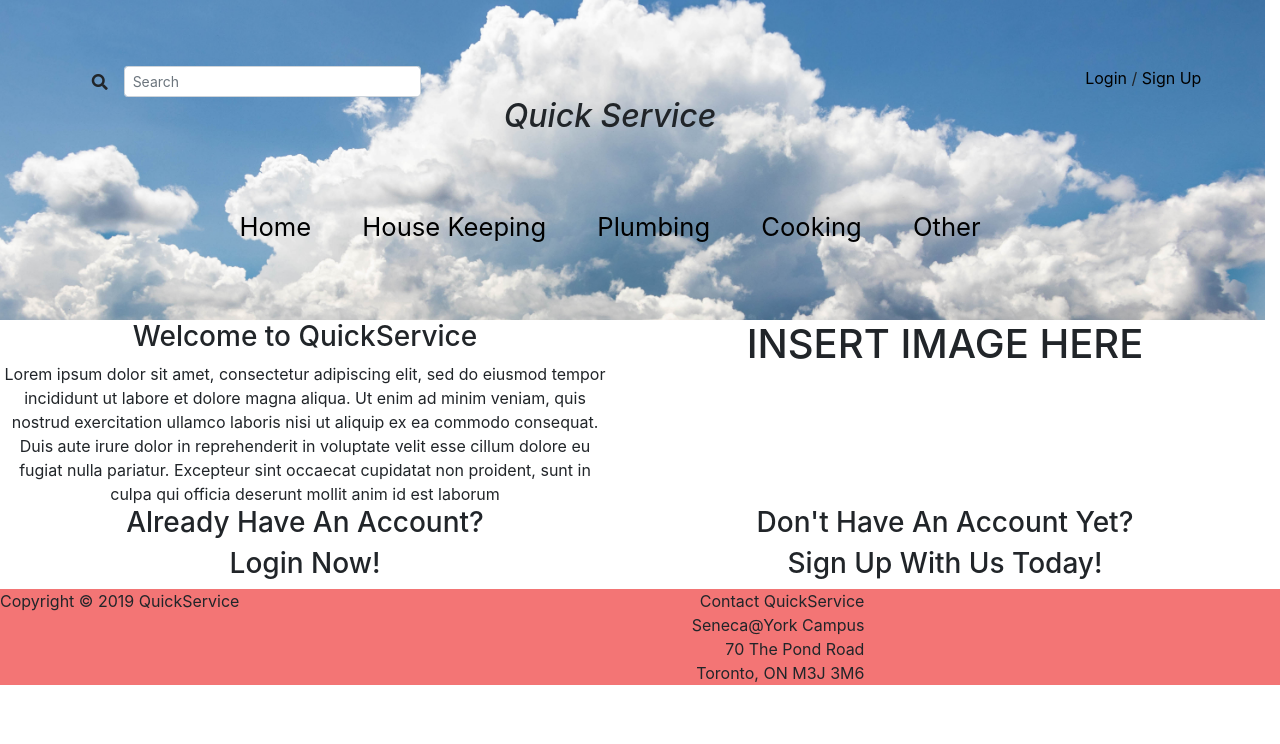
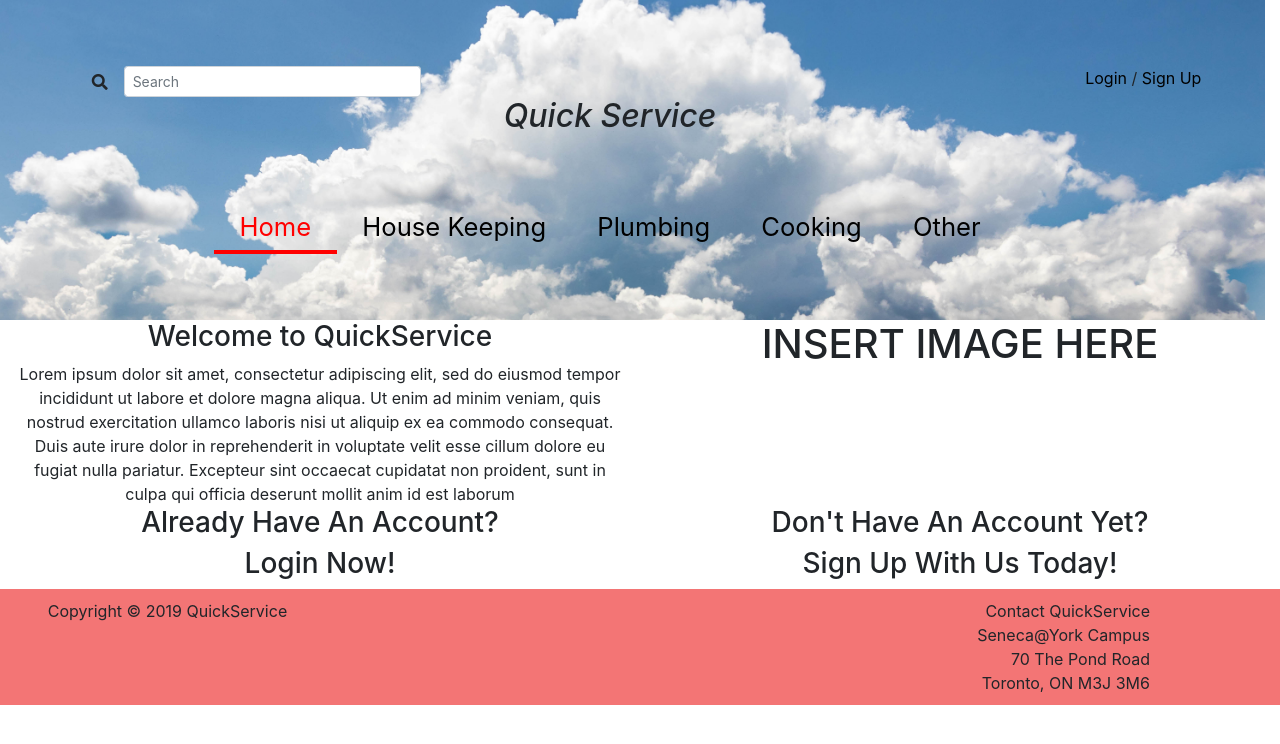
Before and after one commit to Whatsupjs/prj666, a React (Create React App) app: page / in a window 1280 px wide. Shown: the top 744 px of the page. Built offline with nearby package versions, Linux system fonts and the light colour scheme.

Commit message:
Improve all components + impementing housekeeping

```diff
--- a/src/component/footer/Footer.js
+++ b/src/component/footer/Footer.js
@@ -7,16 +7,15 @@ class Footer extends Component {
     render() {
         const contact = 'Contact QuickService \n Seneca@York Campus \n 70 The Pond Road \n Toronto, ON M3J 3M6';
         return (
-            <footer className="footer">
-                <div className="container">
-                    <div className="row footer">
-                        <div className="footer">Copyright &copy; 2019 QuickService</div>
-                        <div className="col-sm-6">
-                            <div className="newline">{contact}</div>
-                        </div>
+            <div className="container-fluid">
+                <div className="row footer">
+                    <div className="col-md-offset-2 col-md-3">Copyright &copy; 2019 QuickService</div>
+                    <div className="col-md-5" ></div>
+                    <div className="col-md-3 col-md-offset-2">
+                        <div className="newline pull-right">{contact}</div>
                     </div>
                 </div>
-            </footer>
+            </div>
         );
     }
 }
--- a/src/component/home/Home.js
+++ b/src/component/home/Home.js
@@ -14,7 +14,7 @@ class Home extends Component {
 
     render() {
         return (
-            <MainContainer>
+            <MainContainer highlight="Home" hasSidebar={false}>
                 <div className="container-fluid">
                     <div className="row">
                         <div className="col-sm-6">
--- a/src/component/housekeeping/HouseKeeping.js
+++ b/src/component/housekeeping/HouseKeeping.js
@@ -1,16 +1,40 @@
 import React, { Component } from 'react';
 import MainContainer from '../maincontainer/MainContainer';
-import Sidebar from "../sidebar/Sidebar";
-
+import ServiceItem from "../serviceItem/ServiceItem";
 
 class HouseKeeping extends Component {
+    constructor(props){
+       super(props);
+       this.state = {
+           services: []
+       }
+    }
+
+    componentDidMount() {
+        fetch('http://localhost:8080/services?type=housekeeping')
+            .then(res => res.json())
+            .then(data => {
+                this.setState({
+                    services: data
+                });
+            })
+            .catch(error => {
+                console.log("ERROR: " + error);
+            });
+    }
+
     render() {
         return (
-            <MainContainer highlight="House Keeping" hasSidebar={true}>    {/* we click on "House Keeping" to get to this page */}
-                <div>
-                    {/* sidebar is included already in the maincontainer because we passed true to it */}
-                    <h1>Some other components goes here!</h1>
-                </div>
+            <MainContainer highlight="House Keeping" hasSidebar={true}>
+                {
+                    this.state.services.map((element, index) => {
+                        return (
+                            <div key={index} className="col-md-4 col-md-offset-1">
+                                <ServiceItem service={element}/>
+                            </div>
+                        );
+                    })
+                }
             </MainContainer>
         );
     }
--- a/src/component/maincontainer/MainContainer.js
+++ b/src/component/maincontainer/MainContainer.js
@@ -41,19 +41,19 @@ class MainContainer extends Component {
                             <div className="col-sm-12">
                                 <ul className="nav justify-content-center">
                                     <li className="nav-item">
-                                        <a className={(this.props.highlight === "Home" ? 'nav-link active' : 'nav-link')} href="/">Home</a>
+                                        <a className={(this.state.highlight === "Home" ? 'nav-link active' : 'nav-link')} href="/">Home</a>
                                     </li>
                                     <li className="nav-item">
-                                        <a className={(this.props.highlight === "House Keeping" ? 'nav-link active' : 'nav-link')} href="/housekeeping">House Keeping</a>
+                                        <a className={(this.state.highlight === "House Keeping" ? 'nav-link active' : 'nav-link')} href="/housekeeping">House Keeping</a>
                                     </li>
                                     <li className="nav-item">
-                                        <a className={(this.props.highlight === "Plumbing" ? 'nav-link active' : 'nav-link')} href="/plumbing">Plumbing</a>
+                                        <a className={(this.state.highlight === "Plumbing" ? 'nav-link active' : 'nav-link')} href="/plumbing">Plumbing</a>
                                     </li>
                                     <li className="nav-item">
-                                        <a className={(this.props.highlight === "Cooking" ? 'nav-link active' : 'nav-link')} href="/">Cooking</a>
+                                        <a className={(this.state.highlight === "Cooking" ? 'nav-link active' : 'nav-link')} href="/">Cooking</a>
                                     </li>
                                     <li className="nav-item">
-                                        <a className={(this.props.highlight === "Other" ? 'nav-link active' : 'nav-link')} href="/">Other</a>
+                                        <a className={(this.state.highlight === "Other" ? 'nav-link active' : 'nav-link')} href="/">Other</a>
                                     </li>
                                 </ul>
                             </div>
@@ -62,11 +62,10 @@ class MainContainer extends Component {
                     </div>
 
                     <div className="row">
-                        {/* <div className={(this.props.hasSidebar ? "visible" : "invisible")}> <Sidebar/> </div>
-                        <div className={(this.props.hasSidebar_prf ? "visible" : "invisible")}> <Sidebar_prf/> </div>
-                        <div className={(this.props.hasSidebar ? " col-sm-offset-1 col-sm-7 main" : " col-sm-12 main")}> */}
+                        { this.state.hasSidebar && <div className="col-md-3"> <Sidebar/> </div> }
+                        <div className={(this.state.hasSidebar ? " col-md-offset-2 col-md-7 main" : " col-sm-12 main")}>
                             {this.props.children}
-                        {/* </div> */}
+                        </div>
                     </div>
 
                 <Footer/>
--- a/src/component/profile/Profile.js
+++ b/src/component/profile/Profile.js
@@ -39,7 +39,7 @@ class Profile extends Component {
 
     render() {
         return (
-            <MainContainer>
+            <MainContainer highlight="House Keeping" hasSidebar={true}>
 
                 <SidebarPrf />
                 <div className="user_profile">
--- a/src/component/serviceItem/ServiceItem.js
+++ b/src/component/serviceItem/ServiceItem.js
@@ -1,6 +1,12 @@
 import React, { Component } from 'react';
 
 class ServiceItem extends Component {
+    constructor(props){
+        super(props);
+        this.state = {
+            service: props.service
+        }
+    }
     render() {
         return (
             <div>
--- a/src/component/servicedetail/ServiceDetail.js
+++ b/src/component/servicedetail/ServiceDetail.js
@@ -38,7 +38,7 @@ class ServiceDetail extends Component {
 
     render() {
         return (
-            <MainContainer>
+            <MainContainer highlight="" hasSidebar={false}>
                 <div className="well" style={ boxStyle }>
 
                     <div className="container-fluid">
--- a/src/component/sidebar/Sidebar.js
+++ b/src/component/sidebar/Sidebar.js
@@ -2,9 +2,8 @@ import React, { Component } from 'react';
 
 class Sidebar extends Component {
     render() {
-        //console.log(this.props.highlight);
         return(
-            <div className="col-sm-3 col-md-2 sidebar">
+            <div className="sidebar">
                 <div className="serviceRating">
                     <h6>Service Rating</h6>
                     <ul className="nav-sidebar">
--- a/src/component/sidebar/SidebarPrf.js
+++ b/src/component/sidebar/SidebarPrf.js
@@ -1,11 +1,9 @@
 import React, { Component } from 'react';
-import { NavLink } from 'react-router-dom';
 
 class SidebarPrf extends Component {
     render() {
-        //console.log(this.props.highlight);
         return(
-            <div id="prf" className="col-sm-2 sidebar">
+            <div id="prf" className="sidebar">
             <br/>
                 <div className="Profile">
                     <ul className="nav-sidebar">
--- a/src/index.css
+++ b/src/index.css
@@ -55,15 +55,16 @@ body {
 }
 
 /* added base css for footer. Oct 23, 2019 - Jun*/
-div.footer, div.col-sm-6 div.newline{
+.footer{
   /*temporary colour*/
   background-color: rgb(243, 117, 117);
-  position: sticky;
+  padding: 10px;
+}
+
+.newline{
   white-space: pre-line;
   text-align: right;
-  bottom: 0;
 }
-
 
 /*
  * Sidebar
```
